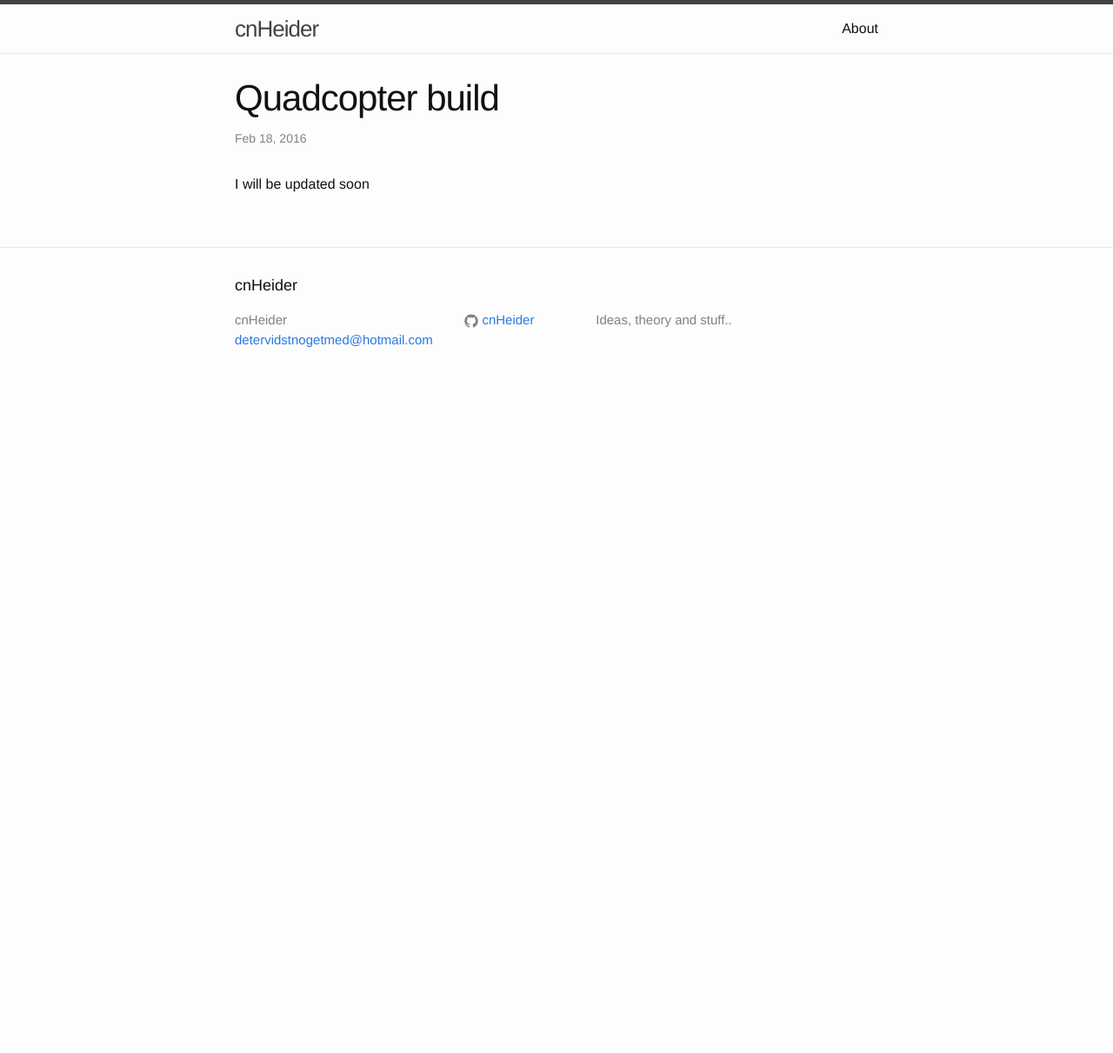
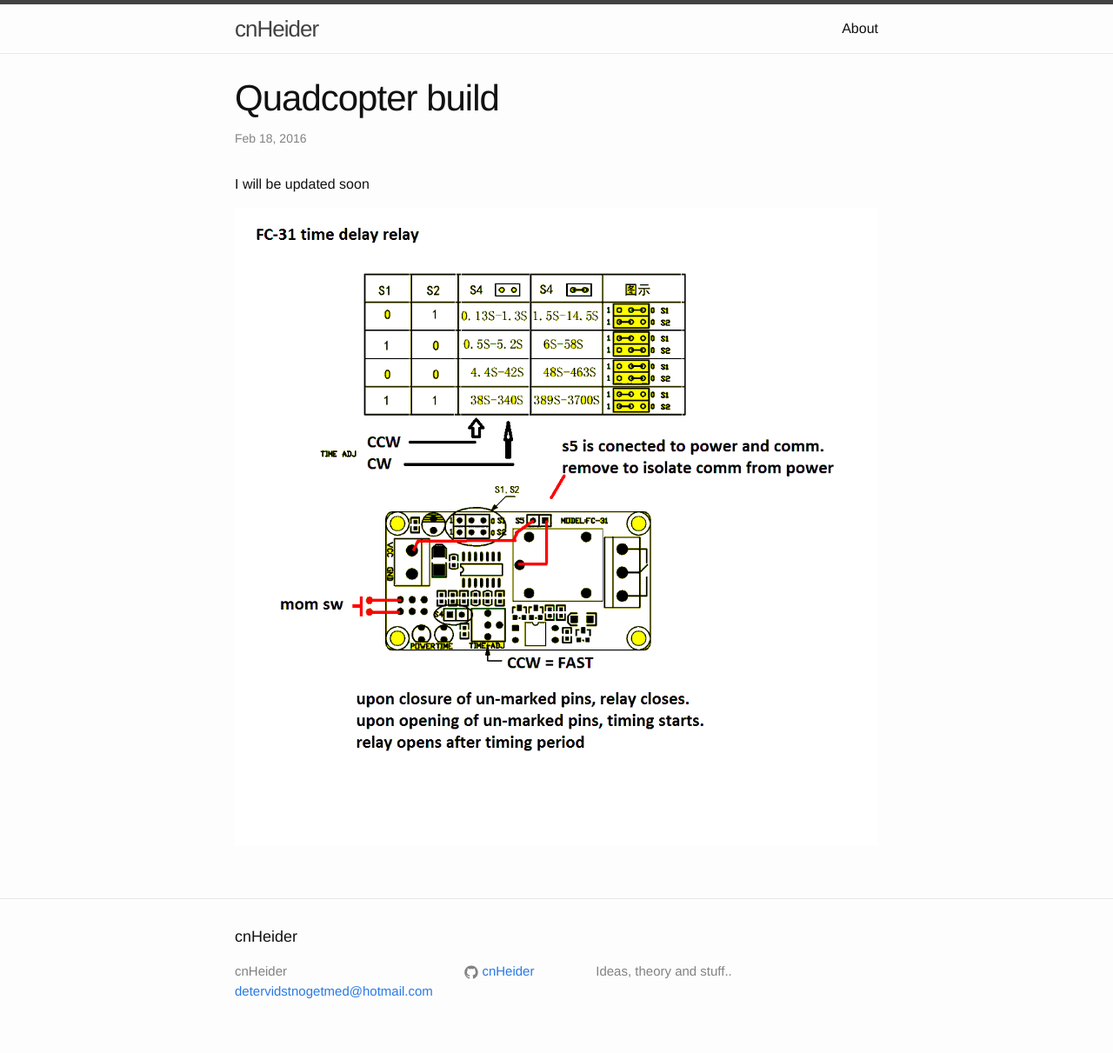
Before and after one commit to cnheider/cnheider.github.io, a Jekyll site: the page built from _posts/2016-02-18-Quadcopter.markdown, in a window 1280 px wide. Shown: the whole page at 87% size. Built offline with Jekyll 4.4.1, drawn with Linux system fonts in a browser that asks for light colours; before the commit the page ends 900 px from its top, so only the background shows below that.

Commit message:
Mr Hyde was here …

```diff
--- a/_posts/2016-02-18-Quadcopter.markdown
+++ b/_posts/2016-02-18-Quadcopter.markdown
@@ -5,3 +5,6 @@ date:   2016-02-18 19:58:25 +0100
 categories: hobby
 ---
 I will be updated soon
+
+
+![Overview]({{ site.url }}/assets/new.png)
```
Also changed, not shown: assets/new.png (added).
